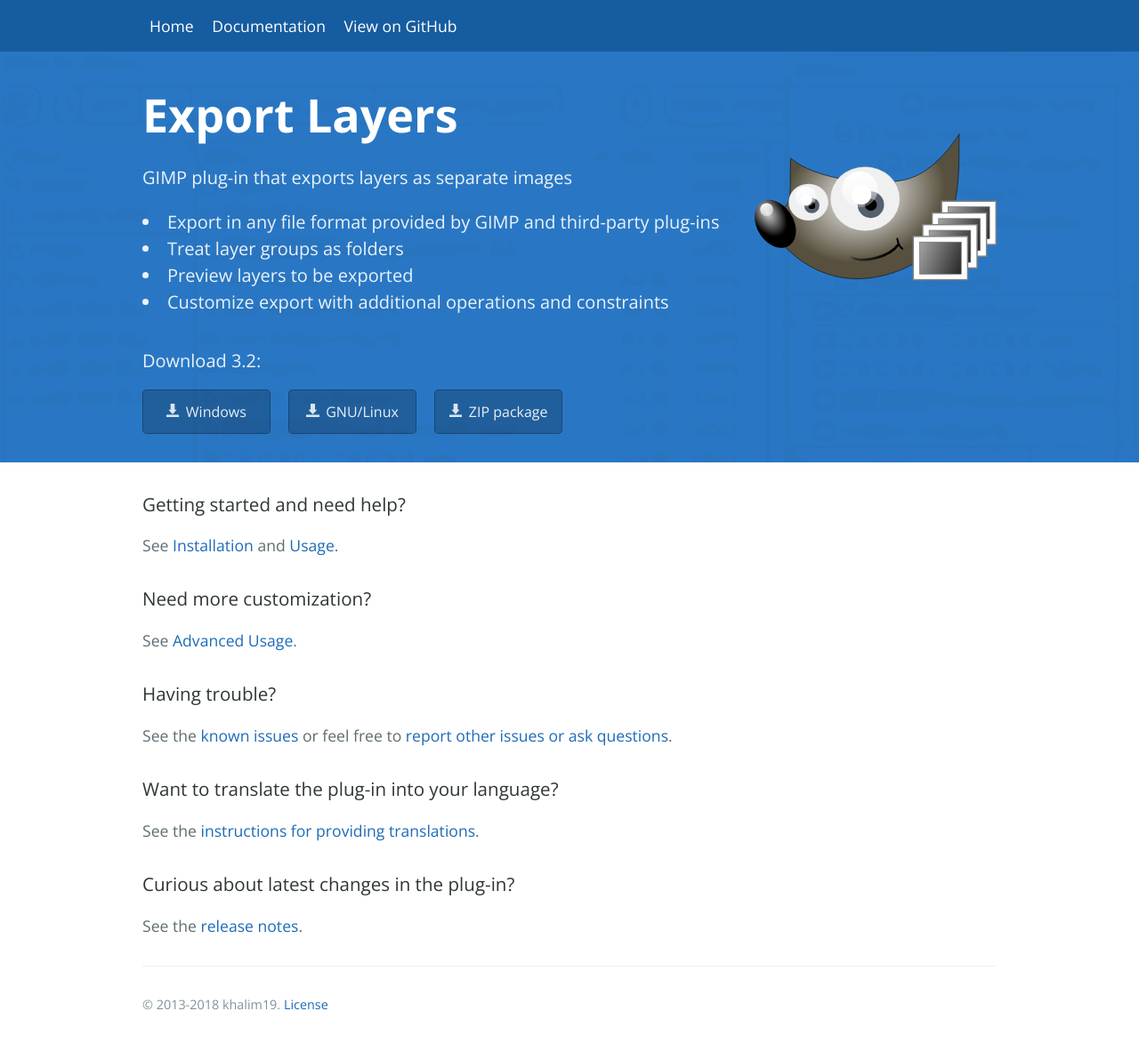
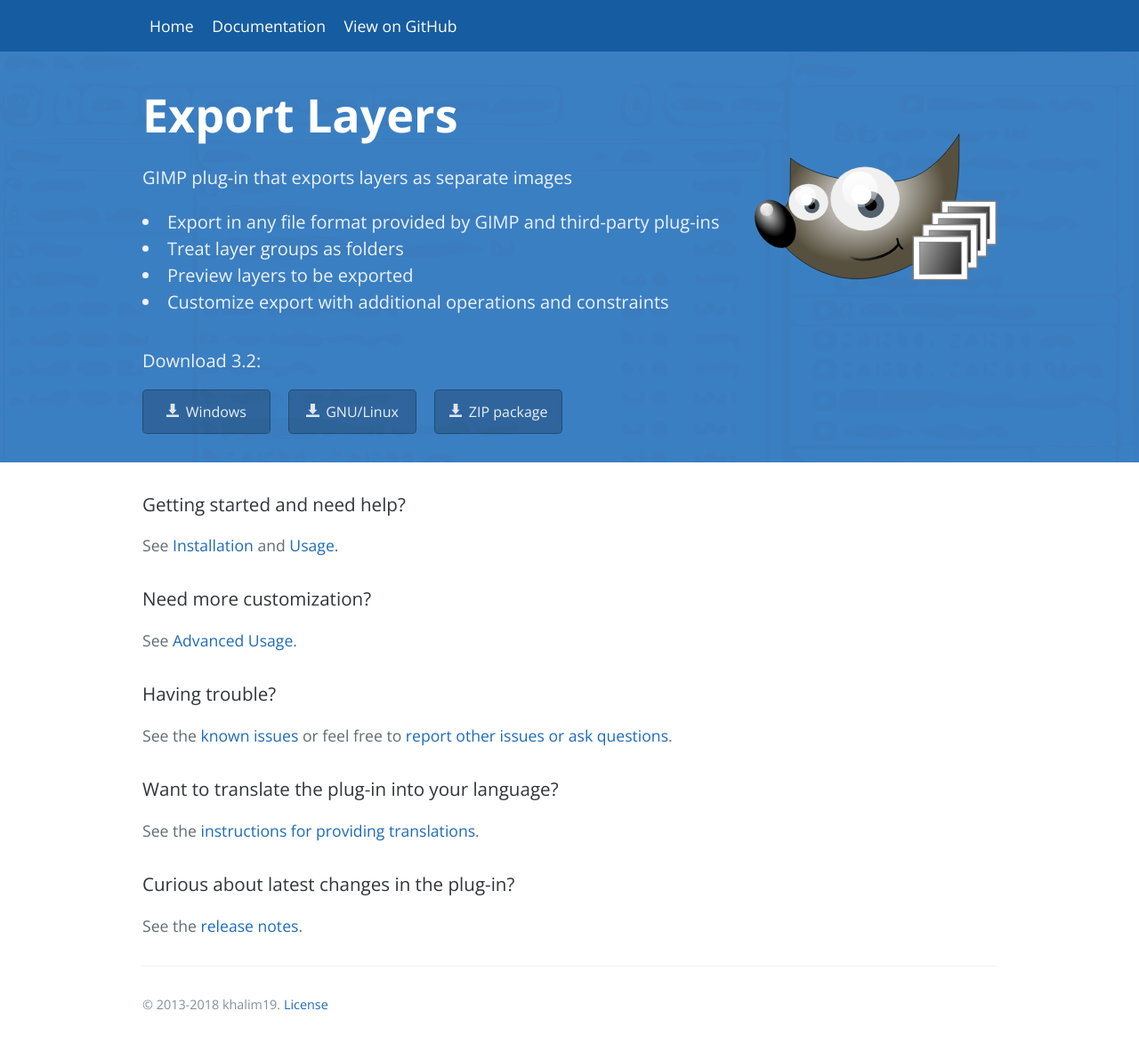
Before and after one commit to kamilburda/gimp-export-layers, a Jekyll site: the page built from index.md, in a window 1280 px wide. Shown: the whole page at 89% size. Built offline with Jekyll 4.4.1, drawn with Linux system fonts in a browser that asks for light colours.

Commit message:
Main page: Desaturate background color for header

```diff
--- a/_sass/variables.scss
+++ b/_sass/variables.scss
@@ -5,7 +5,7 @@
 // Headers
 $header-heading-color: #fff;
 $navbar-bg-color: #165ca0;
-$header-bg-color: #2977c4;
+$header-bg-color: #3b7fc3;
 $header-link-color: #fff;
 
 // Text
```
